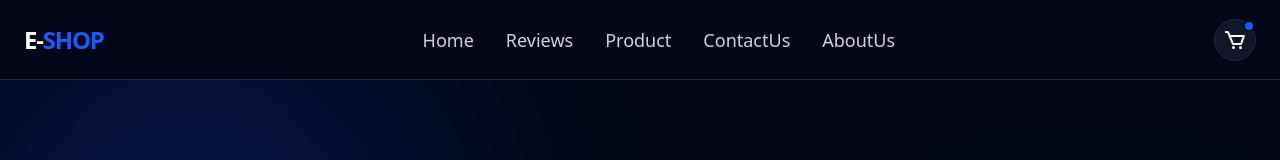
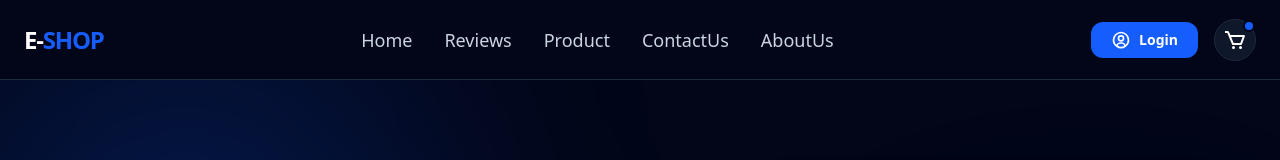
Before and after one commit to chanakaekanayaka/online-shopping-frontend-mern, a React (Vite) app: page / in a window 1280 px wide. Shown: the top 160 px of the page. Built offline with nearby package versions, Linux system fonts and the light colour scheme; no server answers.

Commit message:
Login button added✏️

```diff
--- a/src/components/header.jsx
+++ b/src/components/header.jsx
@@ -1,5 +1,5 @@
 import { useState } from "react";
-import { BiCart, BiMenu, BiX } from "react-icons/bi";
+import { BiCart, BiMenu, BiX, BiUserCircle } from "react-icons/bi"; // Added User icon
 import { Link, useNavigate } from "react-router-dom";
 
 export default function Header() {
@@ -15,7 +15,7 @@ export default function Header() {
         E-<span className="text-blue-600">SHOP</span>
       </Link>
 
-      {/* Navigation -  Mobile/Desktop  */}
+      {/* Navigation */}
       <nav className={`
         ${isMenuOpen ? "flex" : "hidden"}
         lg:flex flex-col lg:flex-row absolute lg:relative top-[80px] lg:top-0 left-0 w-full lg:w-auto
@@ -28,9 +28,21 @@ export default function Header() {
         <Link to="/aboutus" onClick={() => setIsMenuOpen(false)} className="text-slate-300 text-xl lg:text-lg hover:text-blue-500 font-medium">AboutUs</Link>
       </nav>
 
-      {/* Cart, Logout, Mobile Toggle */}
+      {/* Action Buttons */}
       <div className="flex items-center gap-4">
-        {token != null && (
+
+        {/*  LOGIN/LOGOUT LOGIC */}
+        {token == null ? (
+
+          <Link
+            to="/login"
+            className="hidden md:flex items-center gap-2 px-5 py-2 bg-blue-600 hover:bg-blue-500 text-white text-sm font-bold rounded-xl transition-all active:scale-95"
+          >
+            <BiUserCircle size={20} />
+            Login
+          </Link>
+        ) : (
+
           <button
             onClick={() => { localStorage.removeItem("token"); navigate("/login"); }}
             className="hidden md:block text-slate-400 hover:text-red-500 text-sm font-semibold transition-colors"
@@ -44,7 +56,7 @@ export default function Header() {
           <span className="absolute top-0 right-0 h-3 w-3 bg-blue-600 border-2 border-slate-950 rounded-full"></span>
         </Link>
 
-        {/* Visible only on mobile/tablet*/}
+        {/* Mobile Toggle */}
         <button
           onClick={() => setIsMenuOpen(!isMenuOpen)}
           className="lg:hidden text-slate-300 hover:text-white transition-colors"
```
